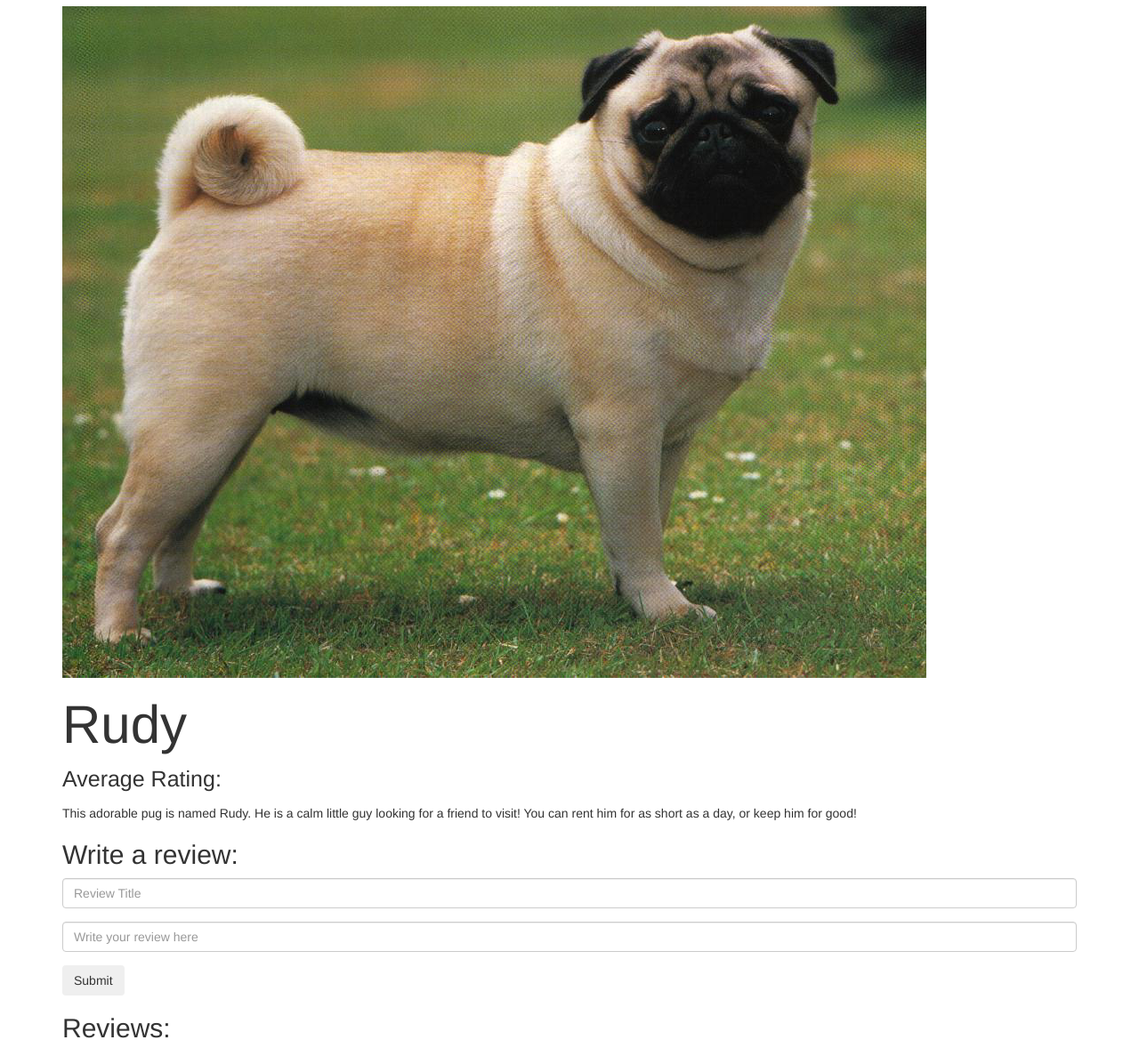
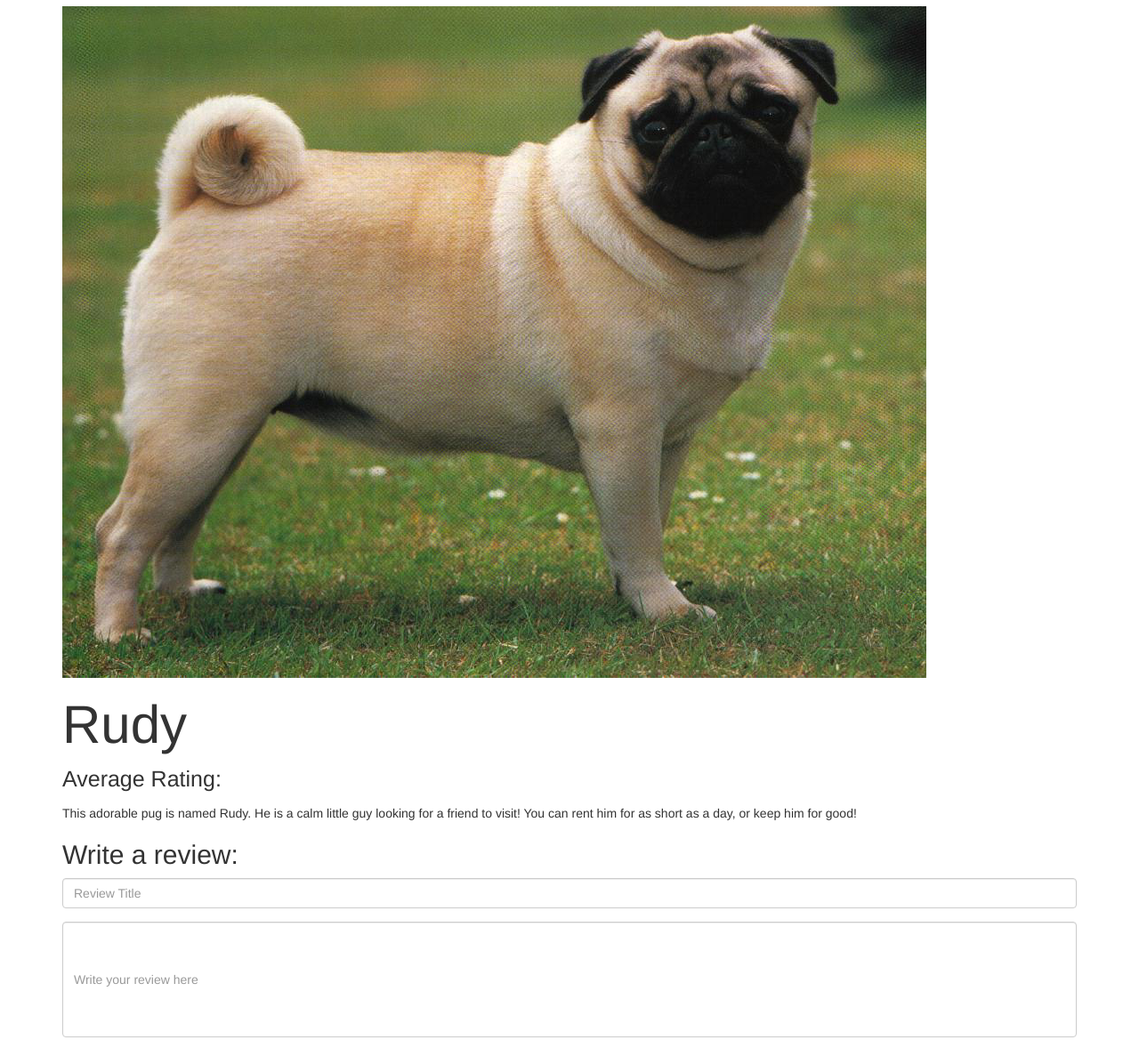
Before and after one commit to randimendel95/CRUD-web-app, a plain HTML site: page index.html in a window 1280 px wide. Shown: the part 100-1278 px from the top of the page at 89% size. Drawn offline with nearby package versions, Linux system fonts and the light colour scheme; a script that the page names is missing.

Commit message:
biggerReviewBox

```diff
--- a/css/main.css
+++ b/css/main.css
@@ -13,3 +13,7 @@
 #averageRating {
 	font-size: 25px;
 }
+
+#reviewContent {
+	height:130px;
+}
```
